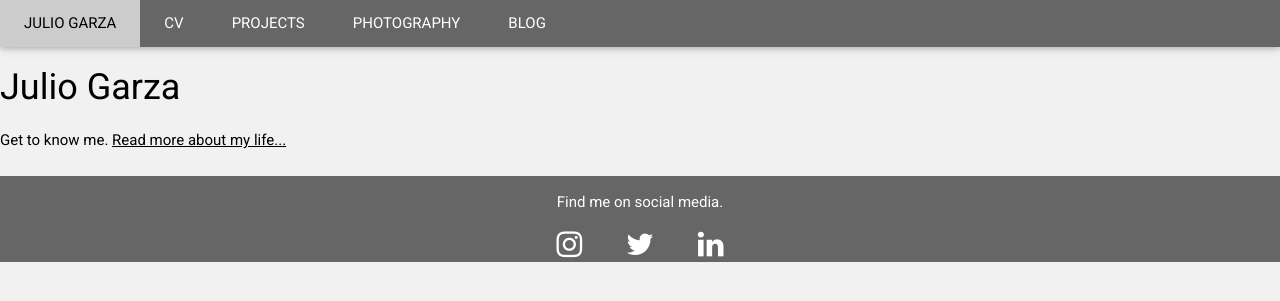
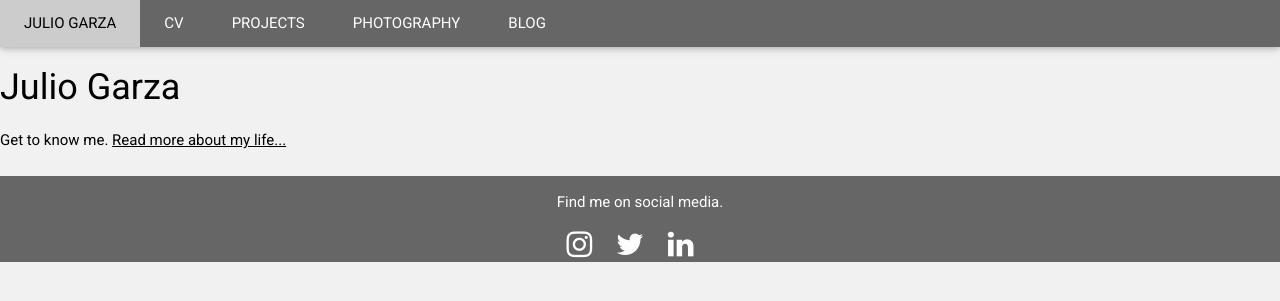
Before and after one commit to juliogarza/juliogarza.github.io, a Jekyll site: the page built from index.html, in a window 1280 px wide. Shown: the top 301 px of the page. Built offline with Jekyll 4.4.1, drawn with Linux system fonts in a browser that asks for light colours.

Commit message:
Update default.html

```diff
--- a/_layouts/default.html
+++ b/_layouts/default.html
@@ -53,9 +53,9 @@ html,body,h1,h2,h3,h4,h5,h6 {font-family: "Roboto", sans-serif}
 
 <footer class="w3-container w3-center w3-margin-top" style="color:#FFFFFF; background-color:#666666; position:absolute; bottom: 0px; left: 0px; right: 0px; margin-bottom: 0px;">
   <p>Find me on social media.</p>
-  <a href="https://www.instagram.com/julio16/?hl=en" target="_blank" style="padding:20px;"><i class="fa fa-instagram fa-2x w3-hover-opacity"></i></a>
-  <a href="https://twitter.com/ElJulioGarza" target="_blank" style="padding:20px;"><i class="fa fa-twitter fa-2x w3-hover-opacity"></i></a>
-  <a href="https://www.linkedin.com/in/juliocgarza" target="_blank" style="padding:20px;"><i class="fa fa-linkedin fa-2x w3-hover-opacity"></i>
+  <a href="https://www.instagram.com/julio16/?hl=en" target="_blank" style="padding-right:20px;"><i class="fa fa-instagram fa-2x w3-hover-opacity"></i></a>
+  <a href="https://twitter.com/ElJulioGarza" target="_blank" style="padding-right:20px;"><i class="fa fa-twitter fa-2x w3-hover-opacity"></i></a>
+  <a href="https://www.linkedin.com/in/juliocgarza" target="_blank" style="padding-right:20px;"><i class="fa fa-linkedin fa-2x w3-hover-opacity"></i>
 </footer></a>
 
 <script>
```
